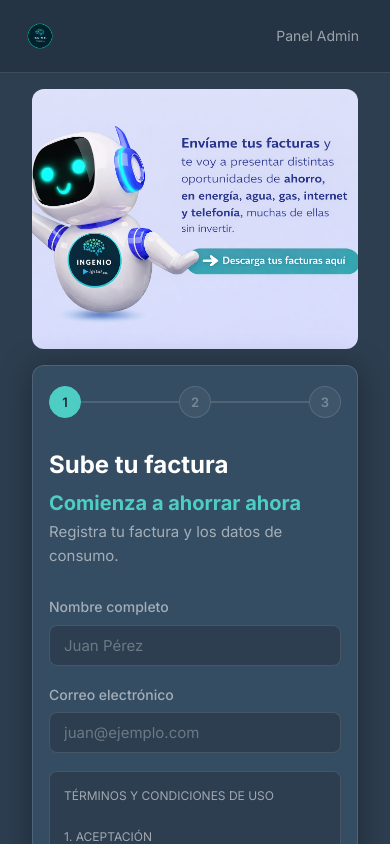
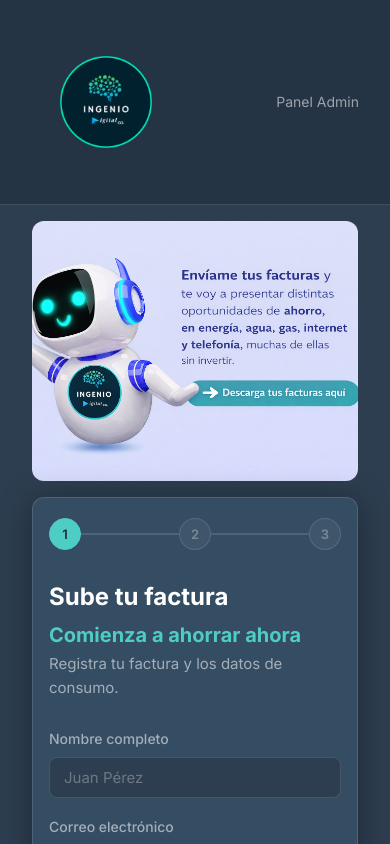
Before and after one commit to juanfelipe100/invoice-app, a React (Vite) app in the folder frontend/: page / in a window 390 px wide. Shown: the top 844 px of the page. Built offline with nearby package versions, Linux system fonts and the light colour scheme; a web font is replaced by a local one.

Commit message:
Restore mobile logo size, tighten header padding

```diff
--- a/frontend/src/app.css
+++ b/frontend/src/app.css
@@ -546,7 +546,7 @@ body {
   /* Header */
   .header {
     height: auto;
-    padding: 6px 16px;
+    padding: 4px 16px;
   }
   .header-inner {
     grid-template-columns: 1fr auto;
@@ -557,7 +557,7 @@ body {
     display: none;
   }
   .logo-img {
-    height: 52px;
+    height: 200px;
   }
 
   /* Main */
@@ -617,7 +617,7 @@ body {
     align-items: center;
   }
   .logo-img {
-    height: 48px;
+    height: 180px;
   }
 
   /* Form full width */
```
